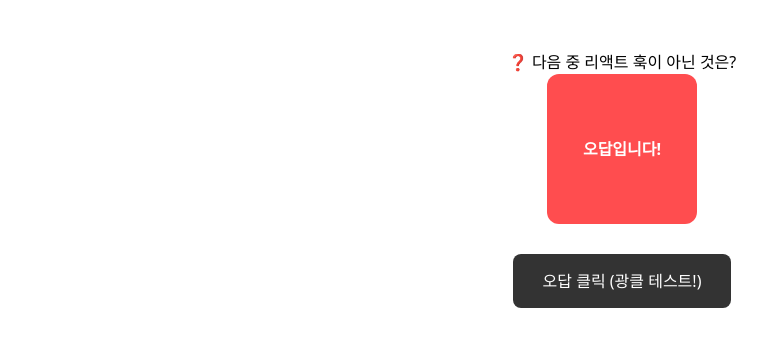
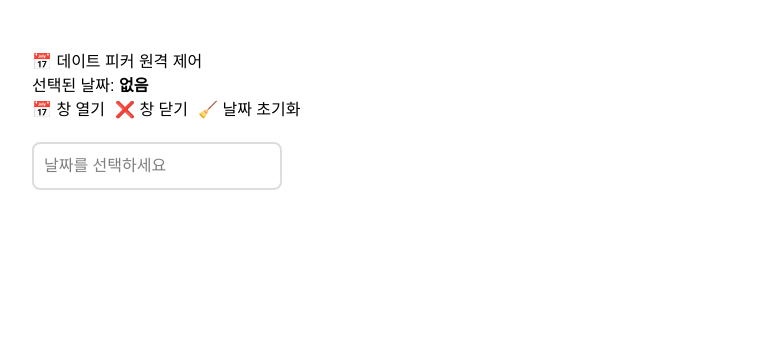
Before and after one commit to cokid1998/react-playground, a React app: page / in a window 1280 px wide. Shown: the top 346 px of the page, without its empty margins (18-785 px from the left). Built offline with nearby package versions, Linux system fonts and the light colour scheme; the HTML template or start-up script is replaced by a standard one.

Commit message:
날짜라이브러리 연결

```diff
--- a/package.json
+++ b/package.json
@@ -11,6 +11,7 @@
   },
   "dependencies": {
     "@tailwindcss/vite": "^4.1.18",
+    "flatpickr": "^4.6.13",
     "react": "^19.2.0",
     "react-dom": "^19.2.0",
     "tailwindcss": "^4.1.18"
--- a/src/App.tsx
+++ b/src/App.tsx
@@ -1,22 +1,33 @@
 import { useRef, useState } from "react";
-import SecureInput from "./SecureInput";
-import ValidatedInput from "./components/ValidatedInput";
-import AnimatedBox from "./components/AnimatedBox";
-import SignupForm from "./components/SignupForm";
-import QuizPage from "./components/ShakeBox";
+import MyDatePicker from "./components/MyDatePicker";
 
-function App() {
-  const apiRef = useRef(null);
+export default function App() {
+  const datePickerRef = useRef(null);
+  const [selectedDate, setSelectedDate] = useState("");
 
   return (
-    <>
-      {/* <SecureInput ref={apiRef} /> */}
-      {/* <ValidatedInput ref={apiRef} placeholder="placeholder" label="label" /> */}
-      {/* <AnimatedBox ref={apiRef} /> */}
-      {/* <SignupForm /> */}
-      <QuizPage />
-    </>
+    <div style={{ padding: "50px", fontFamily: "sans-serif" }}>
+      <h1>📅 데이트 피커 원격 제어</h1>
+      <p>
+        선택된 날짜: <strong>{selectedDate || "없음"}</strong>
+      </p>
+
+      <div style={{ display: "flex", gap: "10px", marginBottom: "20px" }}>
+        <button onClick={() => datePickerRef.current.openPicker()}>
+          📅 창 열기
+        </button>
+        <button onClick={() => datePickerRef.current.closePicker()}>
+          ❌ 창 닫기
+        </button>
+        <button onClick={() => datePickerRef.current.clearDate()}>
+          🧹 날짜 초기화
+        </button>
+      </div>
+
+      <MyDatePicker
+        ref={datePickerRef}
+        onChange={(date) => setSelectedDate(date)}
+      />
+    </div>
   );
 }
-
-export default App;
--- /dev/null
+++ b/src/components/MyDatePicker.tsx
@@ -0,0 +1,54 @@
+import flatpickr from "flatpickr";
+import "flatpickr/dist/flatpickr.min.css";
+import { useEffect, useImperativeHandle, useRef, type Ref } from "react";
+
+interface MyDatePicker {
+  onChange: (dateStr: string) => void;
+  ref: Ref<{}>;
+}
+
+export default function MyDatePicker({ onChange, ref }: MyDatePicker) {
+  const inputRef = useRef<HTMLInputElement>(null);
+  const fp = useRef<flatpickr.Instance>(null);
+
+  useEffect(() => {
+    fp.current = flatpickr(inputRef.current, {
+      onChange: (selectedDates, dateStr) => {
+        if (onChange) onChange(dateStr);
+      },
+    });
+
+    return () => {
+      if (fp.current) {
+        fp.current.destroy();
+      }
+    };
+  }, [onChange, ref]);
+
+  useImperativeHandle(ref, () => ({
+    openPicker: () => {
+      if (fp.current) fp.current.open();
+    },
+    closePicker: () => {
+      if (fp.current) fp.current.close();
+    },
+    clearDate: () => {
+      if (fp.current) fp.current.clear();
+    },
+  }));
+
+  return (
+    <input
+      ref={inputRef}
+      type="text"
+      placeholder="날짜를 선택하세요"
+      style={{
+        padding: "10px",
+        borderRadius: "8px",
+        border: "2px solid #ddd",
+        width: "250px",
+        fontSize: "16px",
+      }}
+    />
+  );
+}
```
Also changed, not shown: 1 other file (tests, documents, lock files or other folders).
